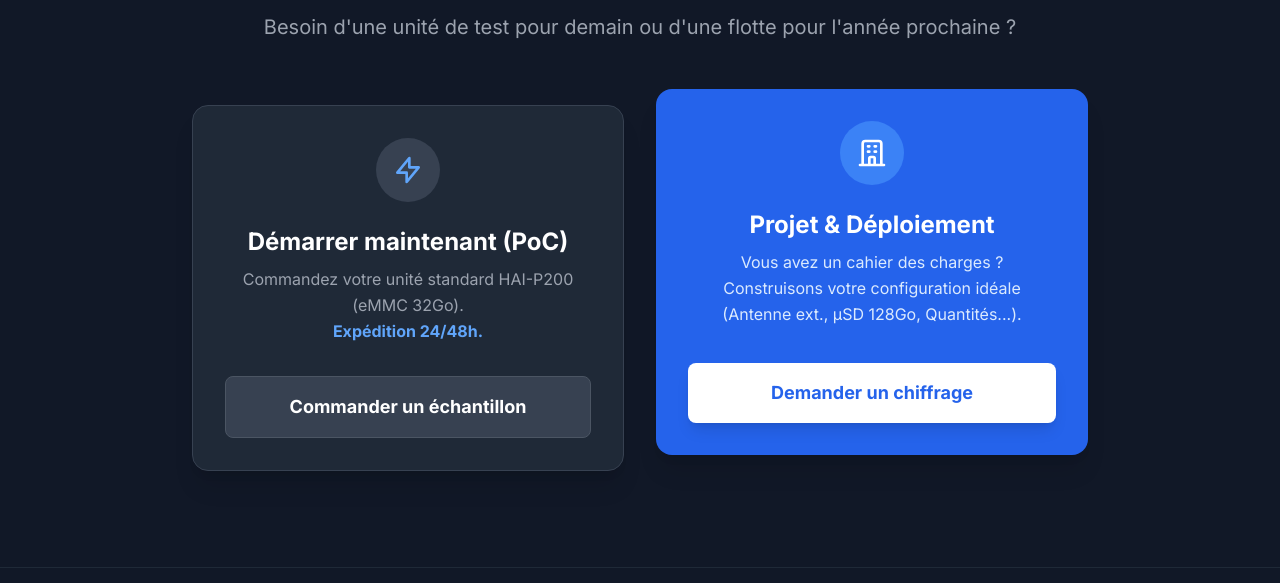
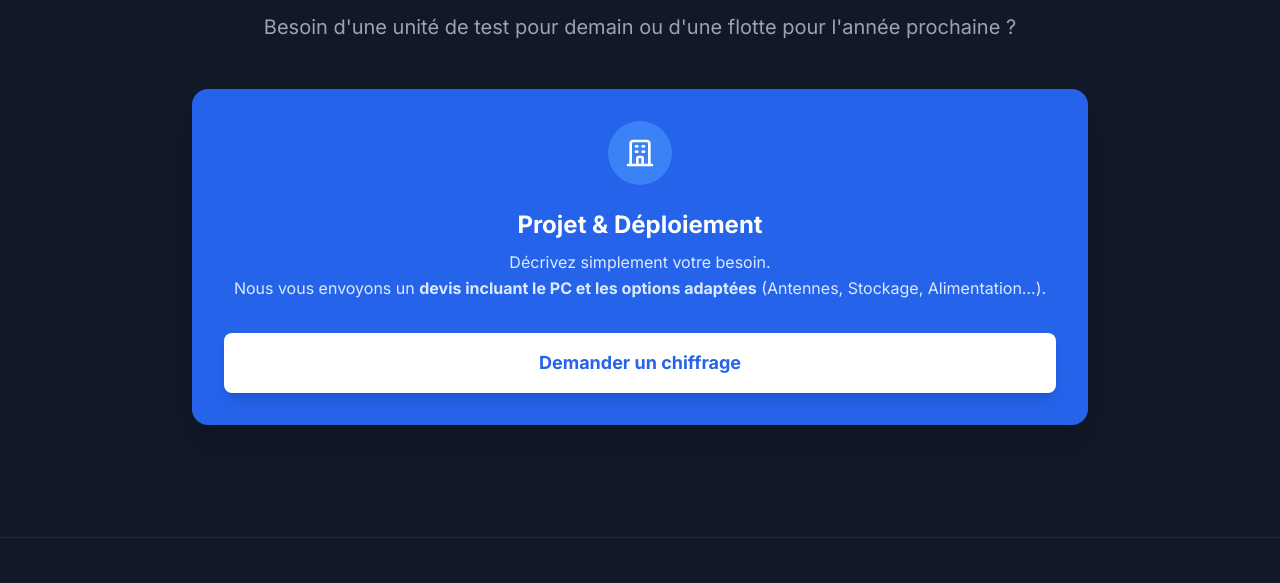
Before and after one commit to Hexa-ai/site-hexa-ai-edge, a plain HTML site: page index.html in a window 1280 px wide. Shown: the part 4681-5264 px from the top of the page. Drawn offline with nearby package versions, Linux system fonts and the light colour scheme.

Commit message:
Masque lien de commande
Updated layout and content for project section in index.html.

```diff
--- a/index.html
+++ b/index.html
@@ -395,9 +395,10 @@
                 </p>
             </div>
 
-            <div class="grid grid-cols-1 md:grid-cols-2 gap-8 max-w-4xl mx-auto">
+            <!-- <div class="grid grid-cols-1 md:grid-cols-2 gap-8 max-w-4xl mx-auto"> -->
+            <div class="grid grid-cols-1 md:grid-cols-1 gap-8 max-w-4xl mx-auto">
 
-                <div class="bg-gray-800 p-8 rounded-2xl border border-gray-700 shadow-xl flex flex-col items-center text-center hover:border-blue-500 transition-colors">
+                <!-- <div class="bg-gray-800 p-8 rounded-2xl border border-gray-700 shadow-xl flex flex-col items-center text-center hover:border-blue-500 transition-colors">
                     <div class="bg-gray-700 p-4 rounded-full mb-6 text-blue-400">
                         <svg class="w-8 h-8" fill="none" stroke="currentColor" viewBox="0 0 24 24"><path stroke-linecap="round" stroke-linejoin="round" stroke-width="2" d="M13 10V3L4 14h7v7l9-11h-7z"></path></svg>
                     </div>
@@ -408,16 +409,15 @@
                     <a href="#" class="w-full cta-button bg-gray-700 text-white text-lg font-bold px-8 py-4 rounded-lg hover:bg-gray-600 border border-gray-600">
                         Commander un échantillon
                     </a>
-                </div>
-
+                </div> -->
                 <div class="bg-blue-600 p-8 rounded-2xl shadow-xl flex flex-col items-center text-center text-white transform md:-translate-y-4">
                     <div class="bg-blue-500 p-4 rounded-full mb-6">
                         <svg class="w-8 h-8" fill="none" stroke="currentColor" viewBox="0 0 24 24"><path stroke-linecap="round" stroke-linejoin="round" stroke-width="2" d="M19 21V5a2 2 0 00-2-2H7a2 2 0 00-2 2v16m14 0h2m-2 0h-5m-9 0H3m2 0h5M9 7h1m-1 4h1m4-4h1m-1 4h1m-5 10v-5a1 1 0 011-1h2a1 1 0 011 1v5m-4 0h4"></path></svg>
                     </div>
                     <h3 class="text-2xl font-bold mb-2">Projet & Déploiement</h3>
                     <p class="text-blue-100 mb-8 flex-grow">
-                        Vous avez un cahier des charges ?<br>
-                        Construisons votre configuration idéale (Antenne ext., µSD 128Go, Quantités...).
+                        Décrivez simplement votre besoin.<br>
+                        Nous vous envoyons un <strong>devis incluant le PC et les options adaptées</strong> (Antennes, Stockage, Alimentation...).
                     </p>
                     <a href="https://tally.so/r/wgDXVO" target="_blank" class="w-full cta-button bg-white text-blue-600 text-lg font-bold px-8 py-4 rounded-lg hover:bg-gray-100 shadow-lg">
                         Demander un chiffrage
```
